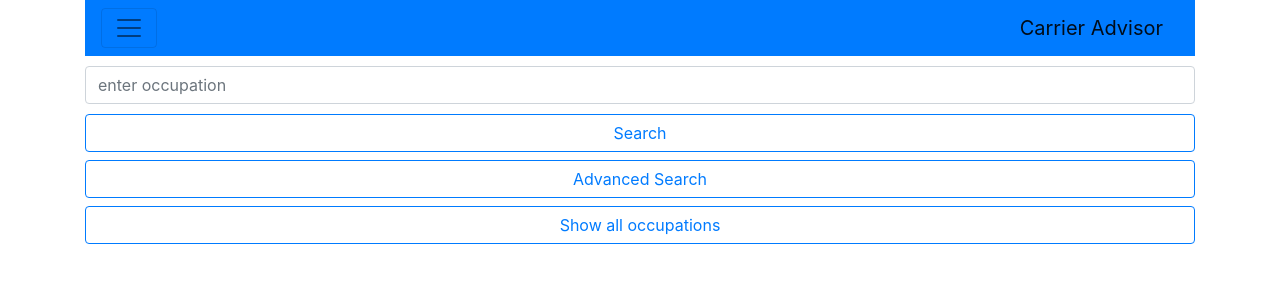
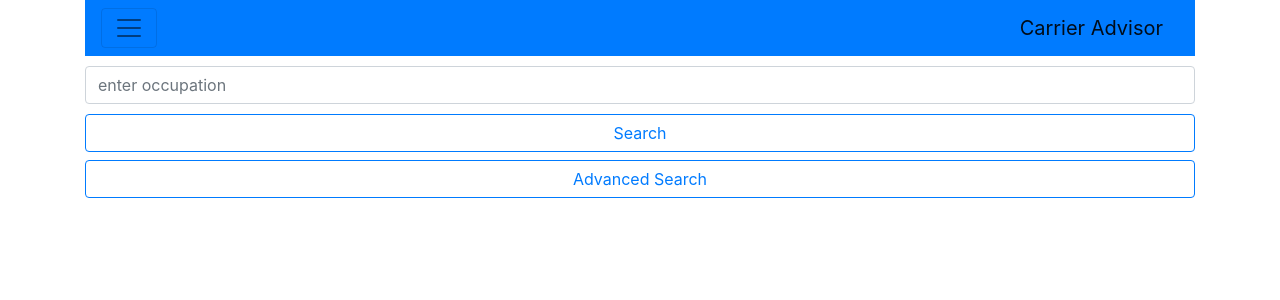
Before and after one commit to IceMouse1916/angularApp, an Angular app: page /search in a window 1280 px wide. Shown: the top 300 px of the page. Built offline with nearby package versions, Linux system fonts and the light colour scheme.

Commit message:
search component searches results well

```diff
--- a/src/app/occupations-list/occupations-list.component.html
+++ b/src/app/occupations-list/occupations-list.component.html
@@ -1,4 +1,4 @@
-<table class="table table-striped table-bordered table-sm">
+<table *ngIf="nkDataToRender" class="table table-striped table-bordered table-sm">
     <thead>
       <tr>
         <th>Name</th>
--- a/src/app/occupations.service.ts
+++ b/src/app/occupations.service.ts
@@ -10,7 +10,11 @@ export class OccupationsService {
   constructor( private http: HttpClient ) { }
 
 
-  getOccupations() {
+  getAllOccupations() {
   return this.http.get('http://localhost:3000/occupations');
   }
+
+  getChosenOccupations(value) {
+    return this.http.get('http://localhost:3000/occupations'+value);
+    }
 }
--- a/src/app/search/search.component.html
+++ b/src/app/search/search.component.html
@@ -1,10 +1,9 @@
 <nk-navbar>
 <form>
-  <input type="text" class="form-control" [(ngModel)]="nkName" name="searchOccupation" placeholder="enter occupation">
-  <button type="button" class="btn btn-block btn-outline-primary">Search</button>
+  <input type="text" class="form-control" [(ngModel)]="nkUserPhrase" name="searchOccupation" (ngModelChange)="downloadChosenOccupations(nkUserPhrase)" placeholder="enter occupation">
+  <button type="button" class="btn btn-block btn-outline-primary" (click)="downloadChosenOccupations(nkUserPhrase)">Search</button>
   <button type="button" routerLink="/search/advanced" class="btn btn-block btn-outline-primary">Advanced Search</button>
-  <button type="button" class="btn btn-block btn-outline-primary" (click)="downloadOccupations()">Show all occupations</button>
 </form>
 
-<nk-occupations-list *ngIf="occupations" [nkDataToRender]="occupations"></nk-occupations-list>
+<nk-occupations-list [nkDataToRender]="occupations"></nk-occupations-list>
 </nk-navbar>
--- a/src/app/search/search.component.ts
+++ b/src/app/search/search.component.ts
@@ -15,14 +15,11 @@ export class SearchComponent implements OnInit {
 
   occupations;
 
-  downloadOccupations() {
-    this.occupationService.getOccupations()
+  downloadChosenOccupations(userWord){
+    this.occupationService.getChosenOccupations('?label_like='+userWord)
                           .subscribe(response => {
-                                    this.occupations = response
-                                    });
-
+                          this.occupations = response
+                          });
   }
 
-
-
 }
```
